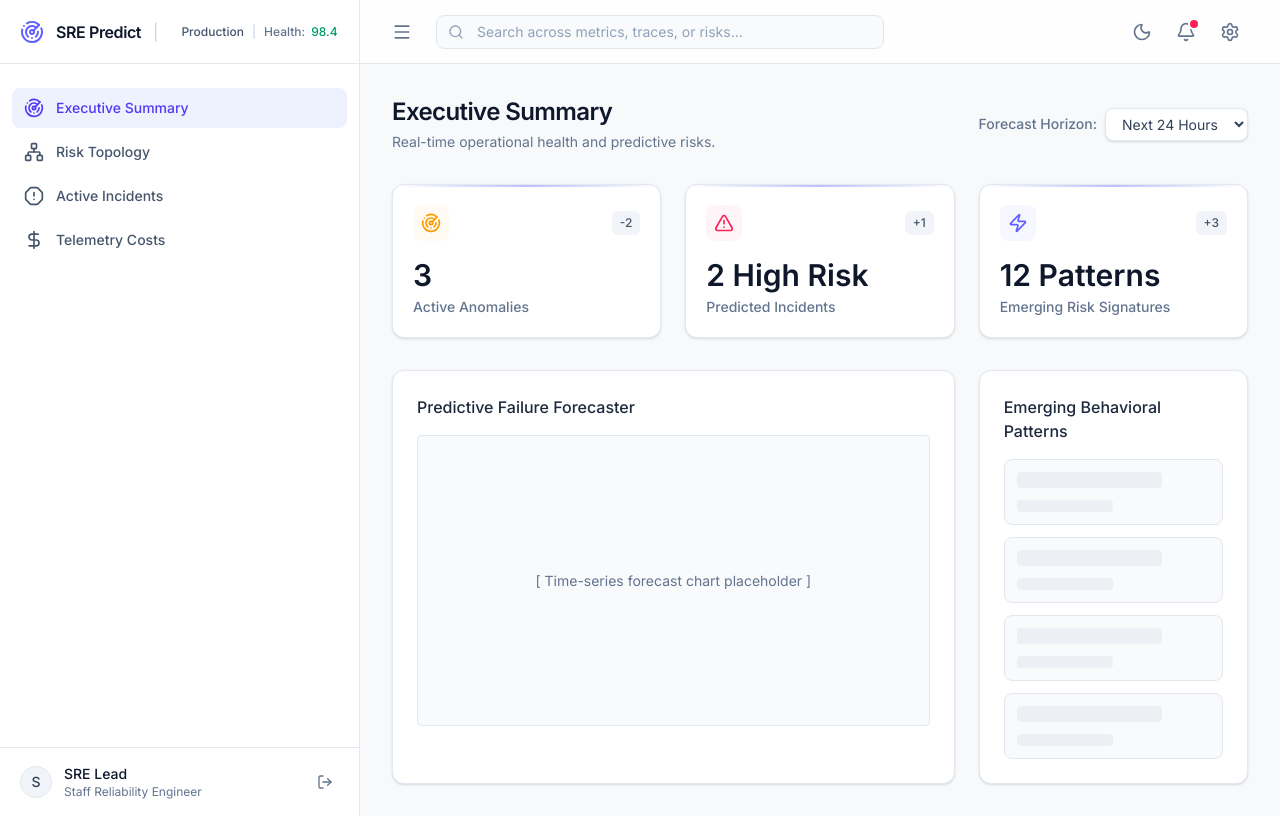
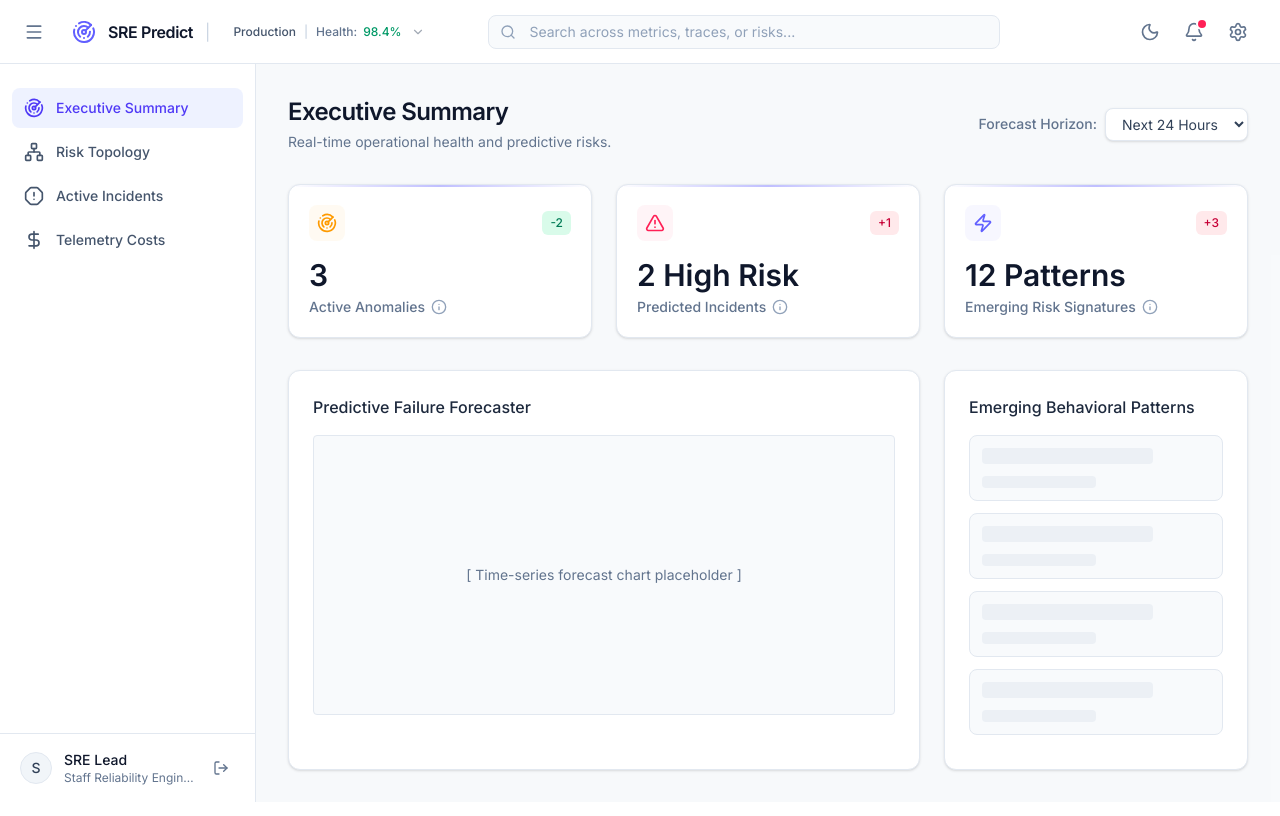
Before and after one commit to vlx/po-google, a React (Vite) app: page / in a window 1280 px wide. Both pictures are taken after a click on the button "Sign in to Dashboard". Built offline with nearby package versions, Linux system fonts and the light colour scheme.

Commit message:
feat(layout): implement global header and dashboard kpi metadata
Refactor layout to include a global header with sidebar toggle and update dashboard KPI cards to support detailed contextual information.

```diff
--- a/src/components/Layout.tsx
+++ b/src/components/Layout.tsx
@@ -37,14 +37,23 @@ export function Layout({ children, currentRoute, onRouteChange, user, onLogout }
   ];
 
   return (
-    <div className="min-h-screen bg-slate-50 dark:bg-slate-950 flex overflow-hidden font-sans text-slate-700 dark:text-slate-300 transition-colors duration-200">
-      {/* Sidebar Navigation */}
-      <nav className={`relative flex flex-col z-20 bg-white dark:bg-slate-900 border-r border-slate-200 dark:border-slate-800 transition-all duration-300 ${isCollapsed ? 'w-20' : 'w-[360px]'}`}>
-        <div className="h-16 flex items-center px-5 border-b border-slate-200 dark:border-slate-800">
-          <div className={`flex items-center text-indigo-500 dark:text-indigo-400 overflow-hidden ${isCollapsed ? 'justify-center w-full' : ''}`}>
+    <div className="min-h-screen bg-slate-50 dark:bg-slate-950 flex flex-col overflow-hidden font-sans text-slate-700 dark:text-slate-300 transition-colors duration-200">
+      {/* Global Top Header */}
+      <header className="h-16 shrink-0 bg-white dark:bg-slate-900 border-b border-slate-200 dark:border-slate-800 flex items-center justify-between px-4 sm:px-6 z-30">
+        <div className="flex items-center gap-3 md:gap-5 flex-1">
+          {/* Sidebar Toggle */}
+          <button
+            onClick={() => setIsCollapsed(!isCollapsed)}
+            className="p-2 -ml-2 text-slate-500 dark:text-slate-400 hover:text-slate-700 dark:hover:text-slate-200 hover:bg-slate-100 dark:hover:bg-slate-800 rounded-lg transition-colors"
+            title="Toggle sidebar"
+          >
+            <Menu className="w-5 h-5" />
+          </button>
+
+          {/* Brand & Environment Switcher */}
+          <div className="flex items-center text-indigo-500 dark:text-indigo-400">
             <Radar className="w-6 h-6 shrink-0" />
-            {!isCollapsed && (
-              <div className="flex items-center ml-3 shrink-0">
+            <div className="hidden sm:flex items-center ml-3 shrink-0">
               <span className="font-semibold tracking-tight text-slate-900 dark:text-white">SRE Predict</span>
               <span className="mx-3 text-slate-300 dark:text-slate-700">|</span>
               <button className="flex items-center gap-2 text-xs font-medium text-slate-600 dark:text-slate-300 hover:bg-slate-100 dark:hover:bg-slate-800/80 py-1.5 px-2.5 rounded-lg transition-colors border border-transparent hover:border-slate-200 dark:hover:border-slate-700">
@@ -57,11 +66,38 @@ export function Layout({ children, currentRoute, onRouteChange, user, onLogout }
                 <ChevronDown className="w-3.5 h-3.5 opacity-50 ml-0.5" />
               </button>
             </div>
-            )}
+          </div>
+
+          {/* Global Search */}
+          <div className="relative max-w-lg w-full ml-auto md:ml-8 flex-1 hidden sm:block">
+            <Search className="absolute left-3 top-1/2 -translate-y-1/2 w-4 h-4 text-slate-400 dark:text-slate-500" />
+            <input
+              type="text"
+              placeholder="Search across metrics, traces, or risks..."
+              className="w-full bg-slate-50 dark:bg-slate-950 border border-slate-200 dark:border-slate-800 rounded-lg pl-10 pr-4 py-1.5 text-sm text-slate-900 dark:text-slate-200 placeholder-slate-400 dark:placeholder-slate-500 focus:outline-none focus:border-indigo-500 focus:ring-1 focus:ring-indigo-500 transition-shadow"
+            />
           </div>
         </div>
 
-        <div className="flex-1 py-6 px-3 space-y-1 overflow-x-hidden">
+        {/* Right Actions */}
+        <div className="flex items-center gap-2 ml-4 shrink-0">
+          <button onClick={toggleTheme} className="p-2 text-slate-500 dark:text-slate-400 hover:text-slate-700 dark:hover:text-slate-200 hover:bg-slate-100 dark:hover:bg-slate-800 rounded-full transition-colors">
+            {theme === 'dark' ? <Sun className="w-5 h-5" /> : <Moon className="w-5 h-5" />}
+          </button>
+          <button className="relative p-2 text-slate-500 dark:text-slate-400 hover:text-slate-700 dark:hover:text-slate-200 hover:bg-slate-100 dark:hover:bg-slate-800 rounded-full transition-colors">
+            <Bell className="w-5 h-5" />
+            <span className="absolute top-1.5 right-1.5 w-2 h-2 bg-rose-500 rounded-full ring-2 ring-white dark:ring-slate-900"></span>
+          </button>
+          <button className="p-2 text-slate-500 dark:text-slate-400 hover:text-slate-700 dark:hover:text-slate-200 hover:bg-slate-100 dark:hover:bg-slate-800 rounded-full transition-colors">
+            <Settings className="w-5 h-5" />
+          </button>
+        </div>
+      </header>
+
+      <div className="flex-1 flex overflow-hidden">
+        {/* Sidebar Navigation */}
+        <nav className={`relative z-20 bg-white dark:bg-slate-900 border-r border-slate-200 dark:border-slate-800 transition-all duration-300 flex flex-col ${isCollapsed ? 'w-20' : 'w-64'}`}>
+          <div className="flex-1 py-6 px-3 space-y-1 overflow-y-auto overflow-x-hidden">
             {navItems.map((item) => (
               <button
                 key={item.id}
@@ -106,43 +142,8 @@ export function Layout({ children, currentRoute, onRouteChange, user, onLogout }
         </nav>
 
         {/* Main Content Area */}
-      <main className="flex-1 flex flex-col relative overflow-hidden">
-        {/* Top Header */}
-        <header className="h-16 bg-white/80 dark:bg-slate-950/80 backdrop-blur-sm border-b border-slate-200 dark:border-slate-800/50 flex items-center justify-between px-4 sm:px-8 z-10 sticky top-0">
-          <div className="flex items-center gap-2 sm:gap-4 flex-1">
-            <button
-              onClick={() => setIsCollapsed(!isCollapsed)}
-              className="p-2 -ml-2 text-slate-500 dark:text-slate-400 hover:text-slate-700 dark:hover:text-slate-200 hover:bg-slate-100 dark:hover:bg-slate-800 rounded-lg transition-colors"
-              title="Toggle sidebar"
-            >
-              <Menu className="w-5 h-5" />
-            </button>
-            <div className="relative max-w-md w-full">
-              <Search className="absolute left-3 top-1/2 -translate-y-1/2 w-4 h-4 text-slate-400 dark:text-slate-500" />
-              <input
-                type="text"
-                placeholder="Search across metrics, traces, or risks..."
-                className="w-full bg-slate-50 dark:bg-slate-900 border border-slate-200 dark:border-slate-800 rounded-lg pl-10 pr-4 py-1.5 text-sm text-slate-900 dark:text-slate-200 placeholder-slate-400 dark:placeholder-slate-500 focus:outline-none focus:border-indigo-500 focus:ring-1 focus:ring-indigo-500 transition-shadow"
-              />
-            </div>
-          </div>
-
-          <div className="flex items-center gap-2">
-            <button onClick={toggleTheme} className="p-2 text-slate-500 dark:text-slate-400 hover:text-slate-700 dark:hover:text-slate-200 hover:bg-slate-100 dark:hover:bg-slate-800 rounded-full transition-colors">
-              {theme === 'dark' ? <Sun className="w-5 h-5" /> : <Moon className="w-5 h-5" />}
-            </button>
-            <button className="relative p-2 text-slate-500 dark:text-slate-400 hover:text-slate-700 dark:hover:text-slate-200 hover:bg-slate-100 dark:hover:bg-slate-800 rounded-full transition-colors">
-              <Bell className="w-5 h-5" />
-              <span className="absolute top-1.5 right-1.5 w-2 h-2 bg-rose-500 rounded-full ring-2 ring-white dark:ring-slate-950"></span>
-            </button>
-            <button className="p-2 text-slate-500 dark:text-slate-400 hover:text-slate-700 dark:hover:text-slate-200 hover:bg-slate-100 dark:hover:bg-slate-800 rounded-full transition-colors">
-              <Settings className="w-5 h-5" />
-            </button>
-          </div>
-        </header>
-
-        {/* Dynamic View Content */}
-        <div className="flex-1 overflow-auto bg-slate-50/50 dark:bg-[#080b14] transition-colors duration-200">
+        <main className="flex-1 flex flex-col relative overflow-hidden bg-slate-50/50 dark:bg-[#080b14] transition-colors duration-200">
+          <div className="flex-1 overflow-auto p-4 sm:p-8">
             <AnimatePresence mode="wait">
               <motion.div
                 key={currentRoute}
@@ -150,7 +151,7 @@ export function Layout({ children, currentRoute, onRouteChange, user, onLogout }
                 animate={{ opacity: 1, y: 0 }}
                 exit={{ opacity: 0, y: -10 }}
                 transition={{ duration: 0.3 }}
-              className="p-8 h-full"
+                className="h-full"
               >
                 {children}
               </motion.div>
@@ -158,5 +159,6 @@ export function Layout({ children, currentRoute, onRouteChange, user, onLogout }
           </div>
         </main>
       </div>
+    </div>
   );
 }
--- a/src/pages/Dashboard.tsx
+++ b/src/pages/Dashboard.tsx
@@ -1,4 +1,4 @@
-import { AlertTriangle, Radar, Zap } from 'lucide-react';
+import { AlertTriangle, Radar, Zap, Info } from 'lucide-react';
 
 export function Dashboard() {
   return (
@@ -23,21 +23,62 @@ export function Dashboard() {
       {/* KPI Cards: Predictive Intelligence Focus */}
       <div className="grid grid-cols-1 md:grid-cols-3 gap-6">
         {[
-          { label: 'Active Anomalies', value: '3', trend: '-2', icon: <Radar className="w-5 h-5 text-amber-500 dark:text-amber-400"/>, color: 'border-amber-500/20 bg-amber-500/5' },
-          { label: 'Predicted Incidents', value: '2 High Risk', trend: '+1', icon: <AlertTriangle className="w-5 h-5 text-rose-500 dark:text-rose-400"/>, color: 'border-rose-500/20 bg-rose-500/5' },
-          { label: 'Emerging Risk Signatures', value: '12 Patterns', trend: '+3', icon: <Zap className="w-5 h-5 text-indigo-500 dark:text-indigo-400"/>, color: 'border-indigo-500/20 bg-indigo-500/5' }
+          {
+            label: 'Active Anomalies',
+            value: '3',
+            trend: '-2',
+            trendType: 'positive',
+            helpText: 'Current anomalies detected in production telemetry streams.',
+            icon: <Radar className="w-5 h-5 text-amber-500 dark:text-amber-400"/>,
+            color: 'border-amber-500/20 bg-amber-500/5'
+          },
+          {
+            label: 'Predicted Incidents',
+            value: '2 High Risk',
+            trend: '+1',
+            trendType: 'negative',
+            helpText: 'Outages or degradations likely to occur within the forecast horizon.',
+            icon: <AlertTriangle className="w-5 h-5 text-rose-500 dark:text-rose-400"/>,
+            color: 'border-rose-500/20 bg-rose-500/5'
+          },
+          {
+            label: 'Emerging Risk Signatures',
+            value: '12 Patterns',
+            trend: '+3',
+            trendType: 'negative',
+            helpText: 'New behavioral patterns deviating from baselines, not yet critical.',
+            icon: <Zap className="w-5 h-5 text-indigo-500 dark:text-indigo-400"/>,
+            color: 'border-indigo-500/20 bg-indigo-500/5'
+          }
         ].map((stat, i) => (
-          <div key={i} className="bg-white dark:bg-slate-900 border border-slate-200 dark:border-slate-800 rounded-xl p-5 shadow-sm transition-colors duration-200 relative overflow-hidden">
-            <div className="absolute top-0 inset-x-0 h-0.5 bg-gradient-to-r from-indigo-500/0 via-indigo-500/40 to-indigo-500/0" />
+          <div key={i} className="bg-white dark:bg-slate-900 border border-slate-200 dark:border-slate-800 rounded-xl p-5 shadow-sm transition-colors duration-200 relative">
+            <div className="absolute top-0 inset-x-0 h-0.5 rounded-t-xl bg-gradient-to-r from-indigo-500/0 via-indigo-500/40 to-indigo-500/0" />
             <div className="flex items-center justify-between">
                 <div className={`p-2 rounded-lg ${stat.color}`}>
                     {stat.icon}
                 </div>
-                <span className="text-xs font-medium text-slate-600 dark:text-slate-500 bg-slate-100 dark:bg-slate-800 px-2 py-1 rounded-md transition-colors">{stat.trend}</span>
+                <span className={`text-xs font-medium px-2 py-1 rounded-md transition-colors ${
+                  stat.trendType === 'positive'
+                    ? 'text-emerald-700 bg-emerald-100/80 dark:text-emerald-400 dark:bg-emerald-500/10'
+                    : stat.trendType === 'negative'
+                    ? 'text-rose-700 bg-rose-100/80 dark:text-rose-400 dark:bg-rose-500/10'
+                    : 'text-slate-600 dark:text-slate-500 bg-slate-100 dark:bg-slate-800'
+                }`}>{stat.trend}</span>
             </div>
             <div className="mt-4">
                 <div className="text-3xl font-semibold text-slate-900 dark:text-slate-100">{stat.value}</div>
-                <div className="text-sm font-medium text-slate-500 dark:text-slate-400 mt-1">{stat.label}</div>
+                <div className="flex items-center gap-1.5 mt-1">
+                    <div className="text-sm font-medium text-slate-500 dark:text-slate-400">{stat.label}</div>
+                    <div className="group relative flex cursor-help">
+                        <Info className="w-4 h-4 text-slate-400 hover:text-slate-600 dark:text-slate-500 dark:hover:text-slate-300 transition-colors" />
+                        <div className="opacity-0 invisible group-hover:opacity-100 group-hover:visible transition-all duration-200 absolute bottom-full pb-2 left-1/2 -translate-x-1/2 mb-1 w-56 pointer-events-none z-10">
+                          <div className="p-2.5 bg-slate-900 dark:bg-slate-800 border border-slate-700 rounded-lg shadow-xl text-xs text-slate-200 text-center font-normal relative">
+                            {stat.helpText}
+                            <div className="absolute top-full left-1/2 -translate-x-1/2 border-4 border-transparent border-t-slate-900 dark:border-t-slate-700 text-slate-900 dark:text-slate-700"></div>
+                          </div>
+                        </div>
+                    </div>
+                </div>
             </div>
           </div>
         ))}
```
Lines whose indentation alone changed are shown as unchanged.
